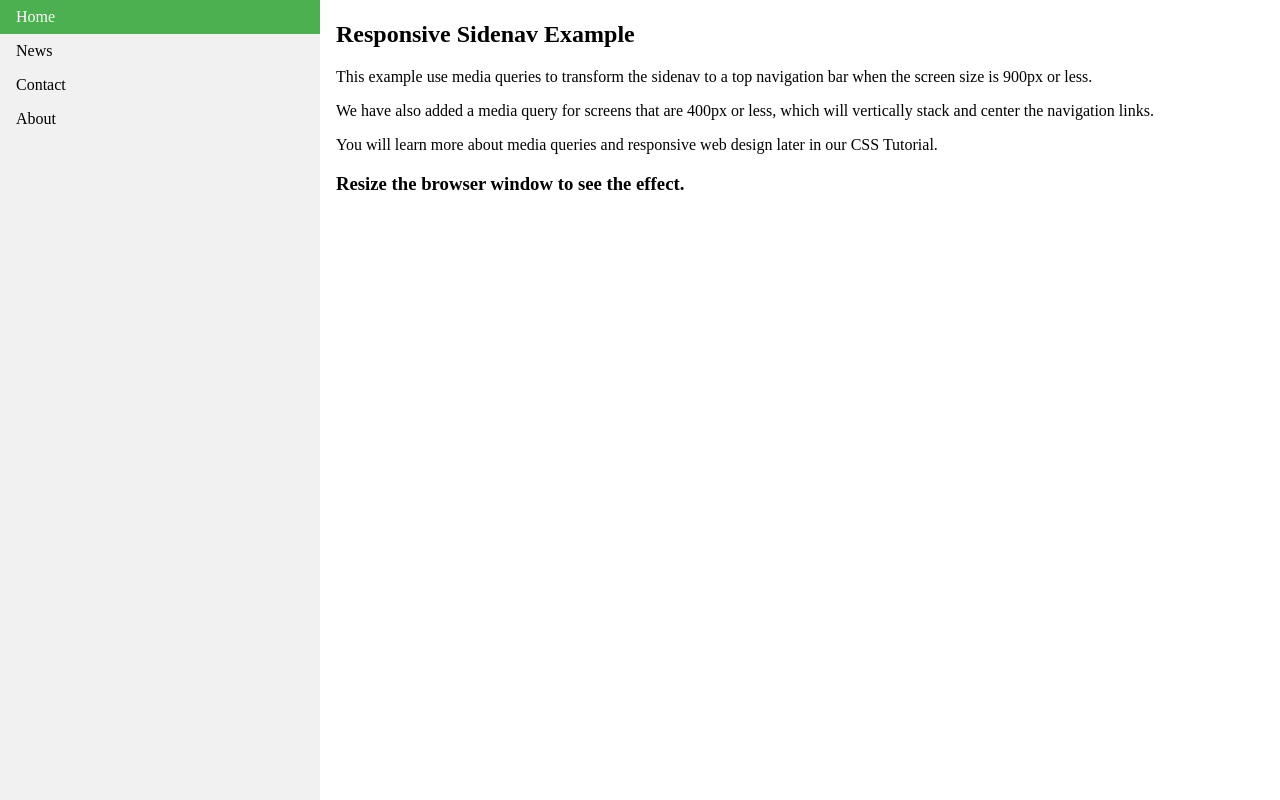
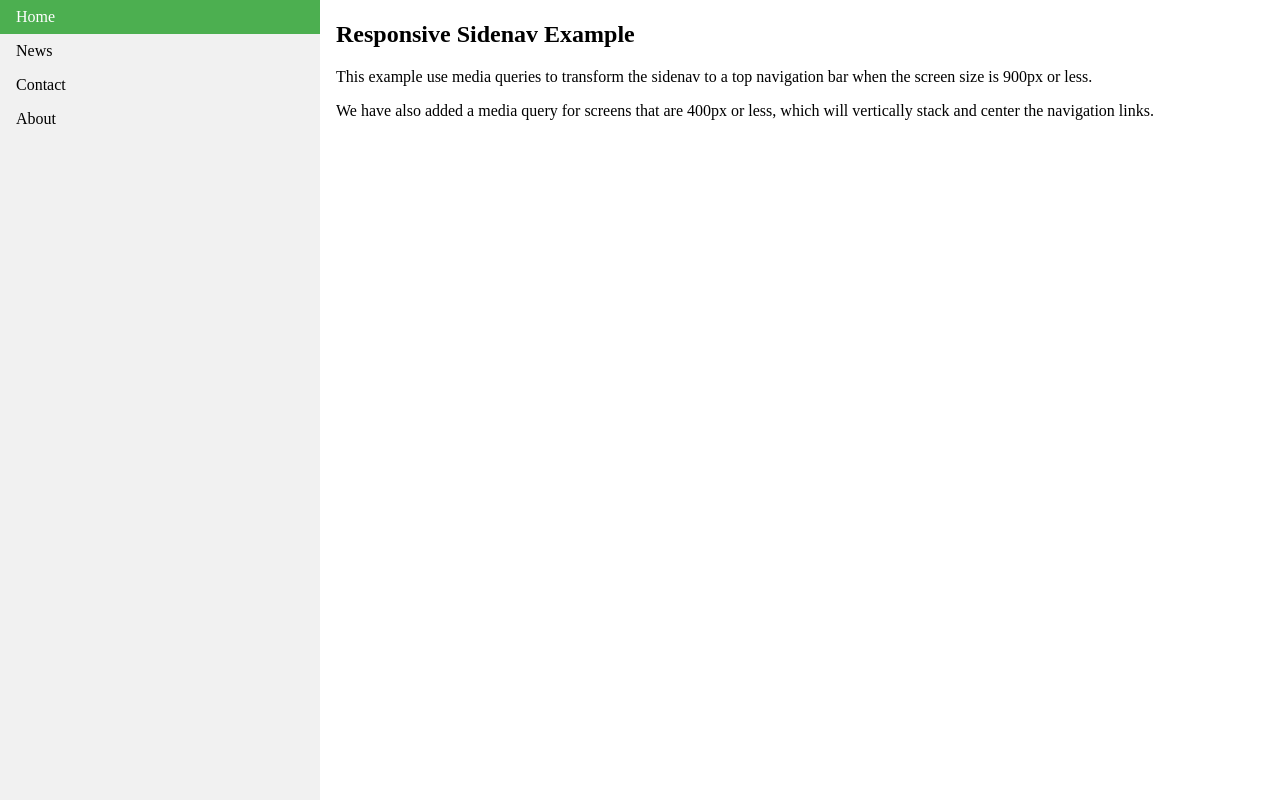
Before and after one commit to mugehaj/webpage, a plain HTML site: page site/index.html in a window 1280 px wide. Shown: the top 800 px of the page. Drawn offline with Linux system fonts and the light colour scheme.

Commit message:
Update index.html

```diff
--- a/site/index.html
+++ b/site/index.html
@@ -80,8 +80,7 @@ div.content {
   <h2>Responsive Sidenav Example</h2>
   <p>This example use media queries to transform the sidenav to a top navigation bar when the screen size is 900px or less.</p>
   <p>We have also added a media query for screens that are 400px or less, which will vertically stack and center the navigation links.</p>
-  <p>You will learn more about media queries and responsive web design later in our CSS Tutorial.</p>
-  <h3>Resize the browser window to see the effect.</h3>
+
 </div>
 
 </body>
```
